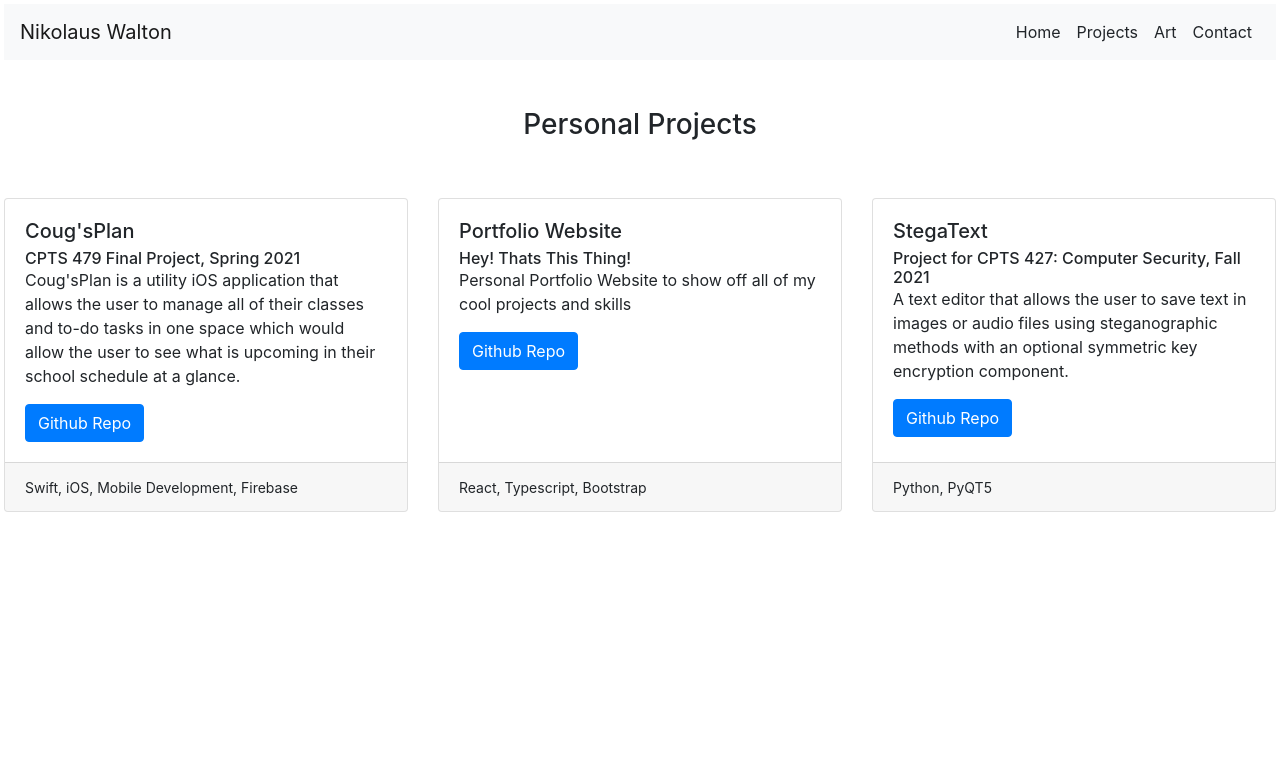
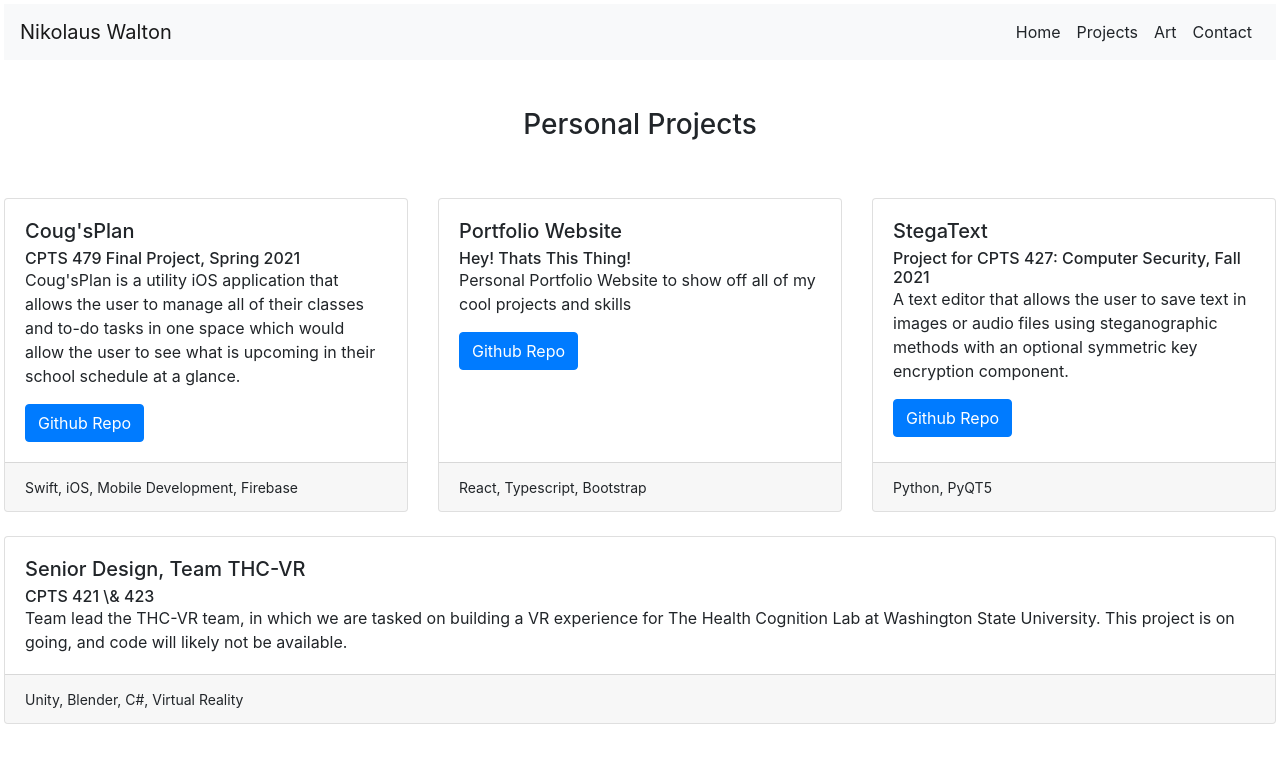
Before and after one commit to nikwalton/nikwalton.github.io, a React (Create React App) app in the folder portfolio/: page /projects in a window 1280 px wide. Shown: the top 762 px of the page. Built offline with nearby package versions, Linux system fonts and the light colour scheme.

Commit message:
Add senior design to projects

```diff
--- a/portfolio/src/Pages/ProjectsPage.tsx
+++ b/portfolio/src/Pages/ProjectsPage.tsx
@@ -2,11 +2,12 @@ import React from 'react'
 import Container from 'react-bootstrap/Container'
 import Row from 'react-bootstrap/Row'
 import Card from 'react-bootstrap/Card'
-import  CardDeck  from 'react-bootstrap/CardDeck'
+import CardDeck from 'react-bootstrap/CardDeck'
 import Button from 'react-bootstrap/Button'
 
 function ProjectsPage() {
     return (
+        <>
             <Container fluid={true}>
                 <Row className='justify-content-center p-5'>
                     <h3>Personal Projects</h3>
@@ -69,7 +70,34 @@ function ProjectsPage() {
                         </Card>
                     </CardDeck>
                 </Row>
+
             </Container>
+            <br />
+            <Container fluid={true}>
+                <Row className="justify-content-center p5">
+                    <CardDeck>
+                        <Card>
+                            <Card.Body>
+                                <Card.Title>
+                                    Senior Design, Team THC-VR
+                                </Card.Title>
+                                <Card.Subtitle>CPTS 421 \& 423 </Card.Subtitle>
+                                <Card.Text>
+                                    Team lead the THC-VR team, in which we are tasked on
+                                    building a VR experience for The Health Cognition Lab at
+                                    Washington State University. This project is on going,
+                                    and code will likely not be available.
+                                </Card.Text>
+                            </Card.Body>
+                            <Card.Footer>
+                                <small>Unity, Blender, C#, Virtual Reality</small>
+                            </Card.Footer>
+                        </Card>
+                    </CardDeck>
+                </Row>
+            </Container>
+
+        </>
     );
 }
 
```
Lines whose indentation alone changed are shown as unchanged.
